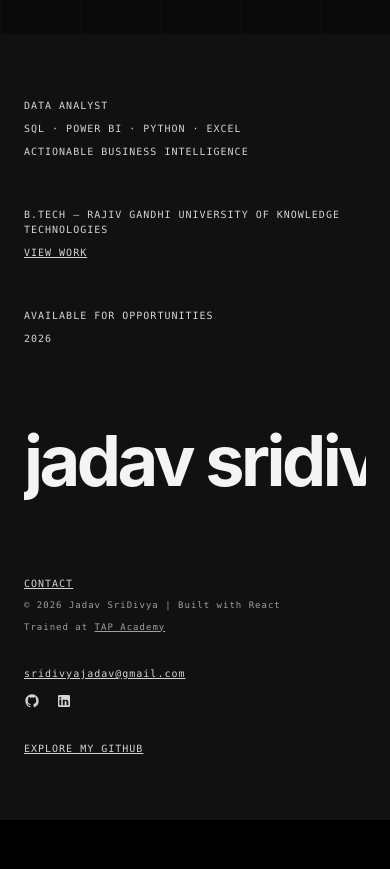
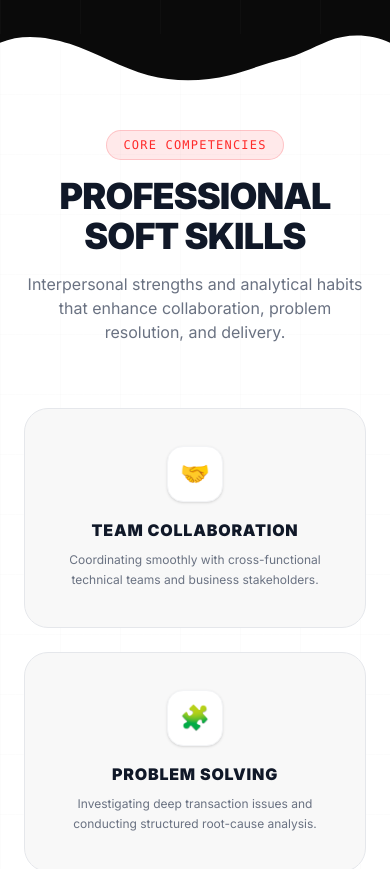
Before and after one commit to sridivyajadav/jadav-sridivya-portfolio, a React (Vite) app: page / in a window 390 px wide. Shown: the part 6980-7849 px from the top of the page. Before the commit the page ends 7800 px from the top, so only its background shows below. Built offline with nearby package versions, Linux system fonts and the light colour scheme; no server answers.

Commit message:
Add responsive SoftSkills section with light theme cards and torn-paper transition

```diff
--- a/src/App.jsx
+++ b/src/App.jsx
@@ -5,6 +5,7 @@ import TechnicalSkills from './components/TechnicalSkills'
 import Projects from './components/Projects'
 import Internships from './components/Internships'
 import Leadership from './components/Leadership'
+import SoftSkills from './components/SoftSkills'
 import Footer from './components/Footer'
 
 export default function App() {
@@ -18,6 +19,7 @@ export default function App() {
         <Projects />
         <Internships />
         <Leadership />
+        <SoftSkills />
       </main>
       <Footer />
     </div>
--- /dev/null
+++ b/src/components/SoftSkills.jsx
@@ -0,0 +1,73 @@
+import { softSkillsList } from '../data/portfolioData'
+
+function SoftSkillCard({ skill, index }) {
+  return (
+    <div
+      data-aos="fade-up"
+      data-aos-delay={index * 100}
+      className="group bg-[#f8f8f8] border border-gray-200 rounded-3xl p-6 min-h-[220px] text-center flex flex-col items-center justify-center hover:scale-[1.03] hover:border-red-300 hover:shadow-[0_10px_25px_rgba(255,42,42,0.12)] transition-all duration-300 select-none"
+    >
+      {/* Emoji in a rounded square */}
+      <div className="w-14 h-14 rounded-2xl bg-white border border-gray-100 flex items-center justify-center text-2xl mb-4 group-hover:bg-red-50 group-hover:border-red-200 group-hover:scale-110 transition-all duration-300 shadow-sm">
+        <span>{skill.icon}</span>
+      </div>
+
+      {/* Skill Name */}
+      <h3 className="text-base font-black text-gray-900 uppercase tracking-wider mb-2">
+        {skill.name}
+      </h3>
+
+      {/* Description */}
+      <p className="text-gray-500 text-xs md:text-sm leading-relaxed">
+        {skill.desc}
+      </p>
+    </div>
+  )
+}
+
+export default function SoftSkills() {
+  if (!softSkillsList || softSkillsList.length === 0) {
+    return null
+  }
+
+  return (
+    <section className="bg-white bg-[linear-gradient(to_right,#80808006_1px,transparent_1px),linear-gradient(to_bottom,#80808006_1px,transparent_1px)] bg-[size:60px_60px] pt-24 pb-32 px-6 md:px-12 relative overflow-hidden">
+      {/* Top Edge Inverted Torn-Paper Divider */}
+      <div className="absolute top-0 left-0 w-full overflow-hidden leading-none z-10 pointer-events-none -translate-y-[1px] rotate-180">
+        <svg
+          viewBox="0 0 1200 120"
+          preserveAspectRatio="none"
+          className="relative block w-full h-12 md:h-20 fill-[#0a0a0a]"
+        >
+          <path d="M321.39,56.44c58-10.79,114.16-30.13,172-41.86,82.39-16.72,168.19-17.73,250.45-.39C823.78,31,906.67,72,985.66,92.83c70.05,18.48,146.53,26.09,214.34,3V120H0V95.8C59.71,118.08,130.83,119.62,189.5,99.8,242.79,81.82,282.88,63.6,321.39,56.44Z" />
+        </svg>
+      </div>
+
+      <div className="max-w-7xl mx-auto relative z-10">
+        {/* Header */}
+        <div data-aos="fade-up" className="text-center mb-16">
+          <span className="inline-block px-4 py-1.5 rounded-full bg-red-500/10 border border-red-500/20 text-[#ff2a2a] text-xs font-mono uppercase tracking-widest mb-4">
+            Core Competencies
+          </span>
+          <h2 className="text-4xl md:text-5xl font-black text-gray-900 uppercase tracking-tight mb-4">
+            Professional Soft Skills
+          </h2>
+          <p className="text-gray-500 text-base md:text-lg max-w-xl mx-auto">
+            Interpersonal strengths and analytical habits that enhance collaboration, problem resolution, and delivery.
+          </p>
+        </div>
+
+        {/* Skills Grid */}
+        <div className="grid grid-cols-1 sm:grid-cols-2 lg:grid-cols-4 gap-6">
+          {softSkillsList.map((skill, index) => (
+            <SoftSkillCard
+              key={skill.name}
+              skill={skill}
+              index={index}
+            />
+          ))}
+        </div>
+      </div>
+    </section>
+  )
+}
```
